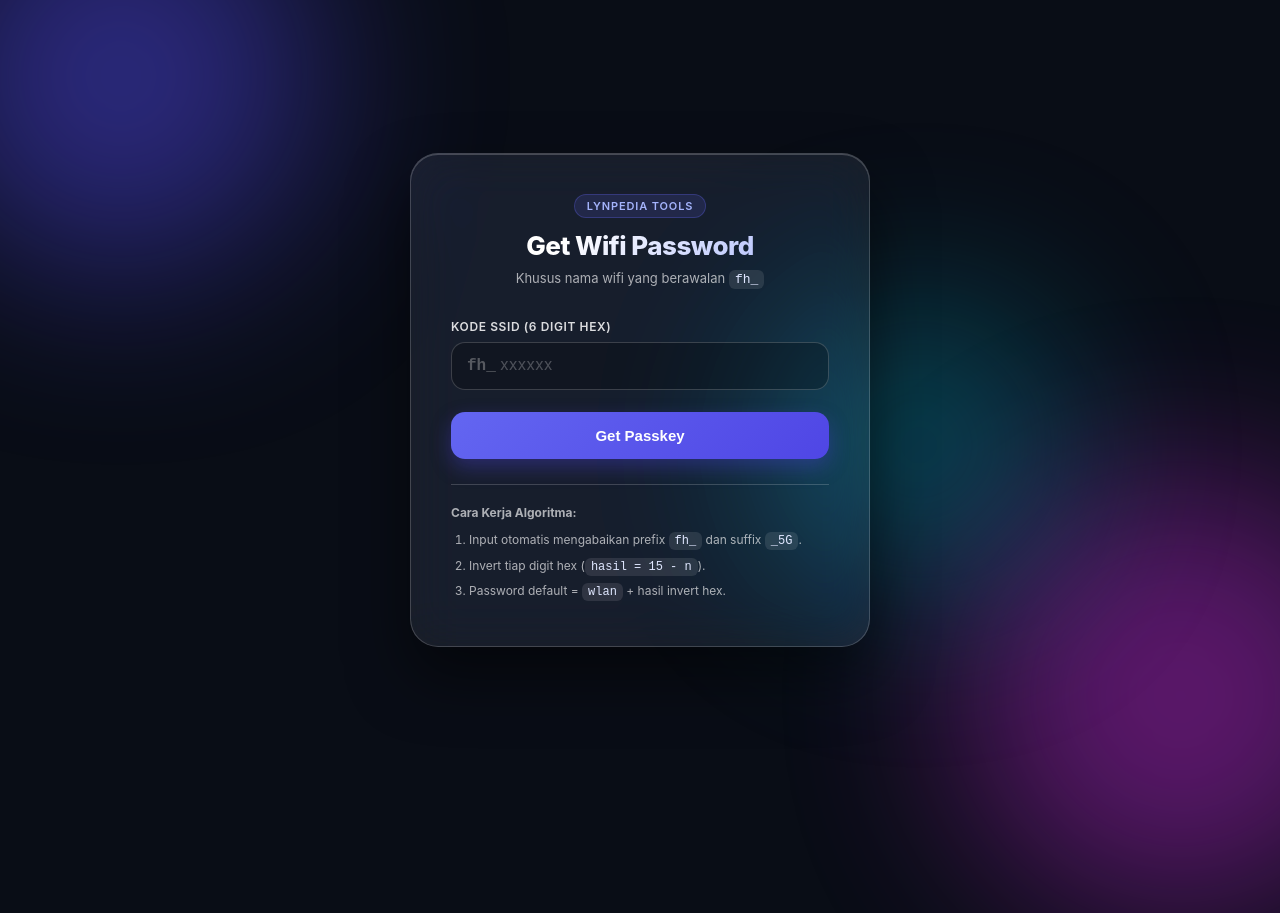
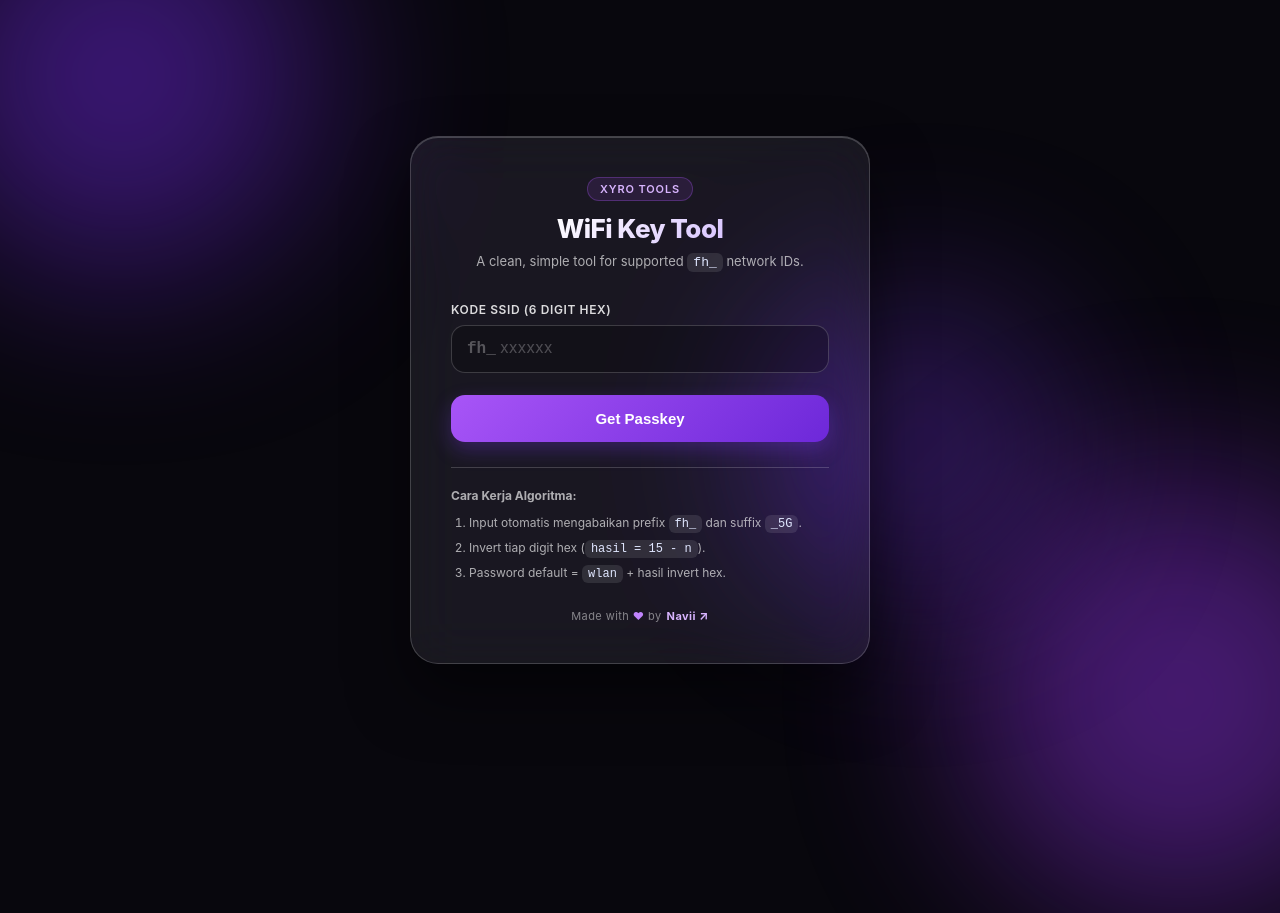
Before and after one commit to Casper098/fiber, a plain HTML site: page index.html in a window 1280 px wide. Shown: the top 913 px of the page. Drawn offline with Linux system fonts and the light colour scheme.

Commit message:
Update index.html

```diff
--- a/index.html
+++ b/index.html
@@ -3,14 +3,14 @@
 <head>
     <meta charset="UTF-8">
     <meta name="viewport" content="width=device-width, initial-scale=1.0, viewport-fit=cover">
-    <meta name="theme-color" content="#090d16">
+    <meta name="theme-color" content="#08070d">
     <meta name="apple-mobile-web-app-capable" content="yes">
     <meta name="apple-mobile-web-app-status-bar-style" content="black-translucent">
-    <meta name="apple-mobile-web-app-title" content="Lynpedia Tools">
+    <meta name="apple-mobile-web-app-title" content="Xyro Tools">
     <link rel="manifest" href="manifest.webmanifest">
     <link rel="icon" href="icon.svg" type="image/svg+xml">
     <link rel="apple-touch-icon" href="icon.svg">
-    <title>Hack Wifi</title>
+    <title>Xyro Tools</title>
     <style>
         :root {
             --glass-bg: rgba(255, 255, 255, 0.07);
@@ -18,9 +18,9 @@
             --glass-card: rgba(15, 23, 42, 0.4);
             --text-main: #ffffff;
             --text-sub: rgba(255, 255, 255, 0.65);
-            --accent: #6366f1;
-            --accent-glow: rgba(99, 102, 241, 0.4);
-            --success: #34d399;
+            --accent: #a855f7;
+            --accent-glow: rgba(168, 85, 247, 0.38);
+            --success: #c4a5ff;
         }
 
         * {
@@ -35,7 +35,7 @@
             justify-content: center;
             align-items: center;
             font-family: 'Inter', system-ui, -apple-system, sans-serif;
-            background: #090d16;
+            background: #08070d;
             color: var(--text-main);
             position: relative;
             overflow-x: hidden;
@@ -55,7 +55,7 @@
         .bg-orb-1 {
             width: 380px;
             height: 380px;
-            background: #4f46e5;
+            background: #6d28d9;
             top: -100px;
             left: -80px;
             opacity: 0.5;
@@ -64,7 +64,7 @@
         .bg-orb-2 {
             width: 420px;
             height: 420px;
-            background: #c026d3;
+            background: #9333ea;
             bottom: -120px;
             right: -100px;
             opacity: 0.45;
@@ -73,7 +73,7 @@
         .bg-orb-3 {
             width: 280px;
             height: 280px;
-            background: #06b6d4;
+            background: #7c3aed;
             top: 40%;
             left: 60%;
             transform: translate(-50%, -50%);
@@ -110,9 +110,9 @@ pointer-events: auto;
             display: inline-block;
             padding: 4px 12px;
             border-radius: 20px;
-            background: rgba(99, 102, 241, 0.15);
-            border: 1px solid rgba(99, 102, 241, 0.3);
-            color: #a5b4fc;
+            background: rgba(168, 85, 247, 0.12);
+            border: 1px solid rgba(168, 85, 247, 0.3);
+            color: #d8b4fe;
             font-size: 11px;
             font-weight: 600;
             letter-spacing: 0.08em;
@@ -124,7 +124,7 @@ pointer-events: auto;
             font-size: 26px;
             font-weight: 800;
             letter-spacing: -0.02em;
-            background: linear-gradient(135deg, #ffffff 30%, #a5b4fc 100%);
+            background: linear-gradient(135deg, #ffffff 25%, #c4a5ff 100%);
             -webkit-background-clip: text;
             -webkit-text-fill-color: transparent;
             margin-bottom: 8px;
@@ -198,13 +198,13 @@ pointer-events: auto;
             padding: 15px;
             border: none;
             border-radius: 14px;
-            background: linear-gradient(135deg, #6366f1 0%, #4f46e5 100%);
+            background: linear-gradient(135deg, #a855f7 0%, #6d28d9 100%);
             color: #fff;
             font-size: 15px;
             font-weight: 700;
             cursor: pointer;
             transition: all 0.3s ease;
-            box-shadow: 0 8px 20px rgba(79, 70, 229, 0.35);
+            box-shadow: 0 8px 20px rgba(124, 58, 237, 0.30);
             display: flex;
             justify-content: center;
             align-items: center;
@@ -213,7 +213,7 @@ pointer-events: auto;
 
         button.submit-btn:hover {
             transform: translateY(-2px);
-            box-shadow: 0 12px 24px rgba(79, 70, 229, 0.45);
+            box-shadow: 0 12px 24px rgba(124, 58, 237, 0.42);
         }
 
         button.submit-btn:active {
@@ -315,6 +315,30 @@ input[type="text"] {
     -webkit-user-select: text;
     user-select: text;
 }
+
+        .creator-credit {
+            margin-top: 24px;
+            display: flex;
+            justify-content: center;
+            align-items: center;
+            gap: 5px;
+            color: rgba(255,255,255,.48);
+            font-size: 11px;
+            letter-spacing: .04em;
+        }
+        .creator-credit a {
+            color: #d8b4fe;
+            text-decoration: none;
+            font-weight: 700;
+            transition: color .2s ease;
+        }
+        .creator-credit a:hover { color: #fff; }
+        .heart { color: #c084fc; }
+        .instagram-mark { font-size: 12px; }
+        @media (max-width: 480px) {
+            .container { padding: 28px 22px; border-radius: 24px; }
+            h1 { font-size: 24px; }
+        }
     </style>
 </head>
 <body>
@@ -325,9 +349,9 @@ input[type="text"] {
 
     <div class="container">
         <div class="header">
-            <span class="badge">Lynpedia Tools</span>
-            <h1>Get Wifi Password</h1>
-            <p class="subtitle">Khusus nama wifi yang berawalan <code>fh_</code></p>
+            <span class="badge">XYRO TOOLS</span>
+            <h1>WiFi Key Tool</h1>
+            <p class="subtitle">A clean, simple tool for supported <code>fh_</code> network IDs.</p>
         </div>
 
         <form id="ssid-form">
@@ -359,6 +383,12 @@ input[type="text"] {
                 <li>Password default = <code>wlan</code> + hasil invert hex.</li>
             </ol>
         </div>
+
+        <footer class="creator-credit">
+            <span>Made with <span class="heart" aria-label="love">♥</span> by</span>
+            <a href="https://www.instagram.com/xyro.agencyy/" target="_blank" rel="noopener noreferrer"
+               aria-label="Visit Navii on Instagram">Navii <span class="instagram-mark">↗</span></a>
+        </footer>
     </div>
 
     <script>
```
